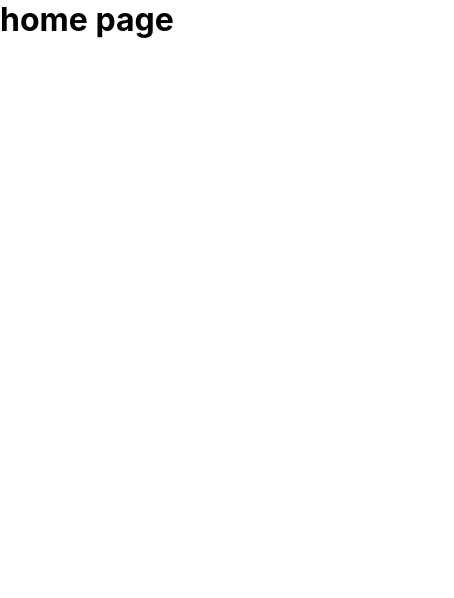
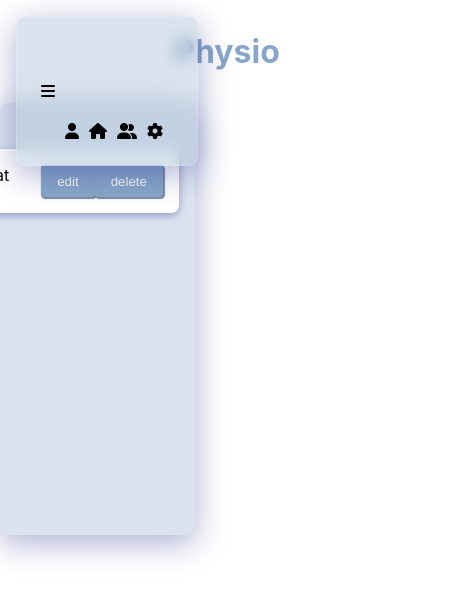
Before and after one commit to sreehari666/physio-app-backend, a React (Create React App) app in the folder frontend/: page / in a window 390 px wide. Shown: the top 598 px of the page, 454 px wide, since content can reach past the window. Built offline with nearby package versions, Linux system fonts and the light colour scheme.

Commit message:
feat : list box

```diff
--- a/frontend/public/index.html
+++ b/frontend/public/index.html
@@ -25,6 +25,7 @@
       Learn how to configure a non-root public URL by running `npm run build`.
     -->
     <title>React App</title>
+    <link rel="stylesheet" href="https://cdnjs.cloudflare.com/ajax/libs/font-awesome/6.2.1/css/all.min.css" integrity="sha512-MV7K8+y+gLIBoVD59lQIYicR65iaqukzvf/nwasF0nqhPay5w/9lJmVM2hMDcnK1OnMGCdVK+iQrJ7lzPJQd1w==" crossorigin="anonymous" referrerpolicy="no-referrer" />
   </head>
   <body>
     <noscript>You need to enable JavaScript to run this app.</noscript>
--- /dev/null
+++ b/frontend/src/screens/doctor/Navbar.js
@@ -0,0 +1,25 @@
+import './NavbarStyle.css';
+import {useState} from "react";
+
+export const Navbar=()=>{
+
+    const [toggleBtn,setToggleBtn] = useState(true);
+    return(
+        <nav
+        className={`row ${toggleBtn ? 'NavbarItems' : 'NavbarItems-expanded'}`}
+        onClick={()=>setToggleBtn(prev=>!toggleBtn)}>
+
+            <ul>
+
+                <li className="btn-top"><a onClick={()=>setToggleBtn(prev=>!toggleBtn)}><i className="fa-solid fa-bars"></i></a></li>
+                <li className="items-li"><a href="/account"><i className="fa-solid fa-user"></i></a><p className={`row ${toggleBtn ? 'item-text-x' : 'item-text'}`}>Account</p></li>
+                <li className="items-li"><a href="/"><i className="fa-solid fa-house"></i></a><p className={`row ${toggleBtn ? 'item-text-x' : 'item-text'}`}>Home</p></li>
+                <li className="items-li"><a href="/patients"><i className="fa-solid fa-user-group"></i></a><p className={`row ${toggleBtn ? 'item-text-x' : 'item-text'}`}>Patients</p></li>
+                {/* <li><button>click</button></li> */}
+                <li className="items-li"><a href="/settings"><i className="fa-solid fa-gear"></i></a><p className={`row ${toggleBtn ? 'item-text-x' : 'item-text'}`}>Settings</p></li>
+
+            </ul>
+        </nav>
+    )
+
+}
--- /dev/null
+++ b/frontend/src/screens/doctor/NavbarStyle.css
@@ -0,0 +1,116 @@
+*{
+    margin: 0;
+    padding: 0;
+}
+.NavbarItems{
+    display: flex;
+    flex-direction: column;
+    height: auto;
+    width: fit-content;
+    padding: 1.5rem;
+    position: fixed;
+    margin-top: 1rem;
+    margin-left: 1rem;
+    border-radius: 1rem;
+    background: rgba( 136, 167, 200, 0.3 );
+    box-shadow: 0 8px 32px 0 rgba( 31, 38, 135, 0.37 );
+    backdrop-filter: blur( 8px );
+    -webkit-backdrop-filter: blur( 8px );
+    border-radius: 10px;
+    border: 1px solid rgba( 255, 255, 255, 0.18 );
+
+}
+.NavbarItems-expanded{
+    display: flex;
+    flex-direction: column;
+    height: auto;
+    width: fit-content;
+    padding: 1.5rem;
+    position: fixed;
+    margin-top: 1rem;
+    margin-left: 1rem;
+    border-radius: 1rem;
+    background: rgba( 136, 167, 200, 0.3 );
+    box-shadow: 0 8px 32px 0 rgba( 31, 38, 135, 0.37 );
+    backdrop-filter: blur( 8px );
+    -webkit-backdrop-filter: blur( 8px );
+    border-radius: 10px;
+    border: 1px solid rgba( 255, 255, 255, 0.18 );
+}
+
+ul{
+    list-style-type: none;
+
+}
+
+/* li {
+    margin-top: 5rem;
+
+}*/
+.items-li{
+    margin-top: 5rem;
+    display: flex;
+    flex-direction: row;
+
+}
+.items-li :hover{
+
+
+}
+
+.item-text{
+    margin-left: 2rem;
+}
+.item-text-x{
+    display: none;
+}
+/* .items-li-first{
+    margin-top: 2rem;
+} */
+a{
+    color: black;
+    text-decoration: none;
+
+}
+/* .userIcon{
+    height: 25px;
+    width: 25px;
+    border-radius: 12.5px;
+    background-color: white;
+    align-items: center;
+    justify-content: center;
+    margin:0;
+} */
+/* .user-a{
+    background-color: #fff;
+} */
+.btn-top{
+    border-bottom: 0;
+    padding: 0;
+}
+@media only screen and (max-width: 600px) {
+    /* .NavbarItems{
+        display: flex;
+        align-items: center;
+        justify-content: space-between;
+        width: 95%;
+        height: 20px;
+        position: fixed;
+        margin-right: 0.2rem;
+        margin-left: 0.2rem;
+        margin-top: 0.2rem;
+
+    } */
+    ul{
+        display: grid;
+        grid-template-columns: repeat(6, auto);
+        grid-gap: 10px;
+        align-items: center;
+        text-align: center;
+        justify-content: end;
+
+    }
+    li{
+        margin-top: 0;
+    }
+}
--- a/frontend/src/screens/doctor/doctor.css
+++ b/frontend/src/screens/doctor/doctor.css
@@ -33,7 +33,12 @@ img{
     display: flex;
     flex-direction: column;
     align-items: center;
-    box-shadow: 1px 2px 2px #77899d;
+    background: rgba( 136, 167, 200, 0.3 );
+    box-shadow: 0 8px 32px 0 rgba( 31, 38, 135, 0.37 );
+    backdrop-filter: blur( 8px );
+    -webkit-backdrop-filter: blur( 8px );
+    border-radius: 10px;
+    border: 1px solid rgba( 255, 255, 255, 0.18 );
 }
 input {
     width: 100%;
@@ -94,36 +99,41 @@ button:hover{
 }
 
 h3{
-    color: #ffff;
+    color: #88a7c8;
     margin-bottom: 2rem;
-    text-shadow: 1px 1px 1px #788ba0;
+    /* text-shadow: 1px 1px 1px #788ba0; */
+    opacity: 100%;
 }
 
 @media only screen and (max-width: 600px) {
+    h3{
+        color: #1a1f25;
+    }
     .container{
         display: flex;
         align-items: center;
         justify-content: center;
     }
     .bg_image{
-
         background-size: cover;
         padding: 1rem;
         width: 100%;
-
     }
     .loginContainer{
         width: 80%;
         height:fit-content;
-        background-color: #9ABBDE;
         position:fixed;
-        margin-top: 4rem;
+        margin-top: 6rem;
         border-radius: 0.5rem;
-        opacity: 60%;
         display: flex;
         flex-direction: column;
         align-items: center;
-        box-shadow: 1px 2px 2px #77899d;
+        background: rgba( 136, 167, 200, 0.45 );
+        box-shadow: 0 8px 32px 0 rgba( 31, 38, 135, 0.37 );
+        backdrop-filter: blur( 20px );
+        -webkit-backdrop-filter: blur( 20px );
+        border: 1px solid rgba( 255, 255, 255, 0.18 );
+
     }
 
 }
--- /dev/null
+++ b/frontend/src/screens/doctor/heading.css
@@ -0,0 +1,10 @@
+.heading-container{
+    width: 100%;
+    height: fit-content;
+    padding: 2rem;
+
+}
+h1{
+    color: rgba(136, 167, 200, 0.996);;
+    text-align: center;
+}
--- /dev/null
+++ b/frontend/src/screens/doctor/heading.js
@@ -0,0 +1,9 @@
+import './heading.css';
+export const Heading=()=>{
+    return(
+        <div className="heading-container">
+            <h1>Physio</h1>
+        </div>
+
+    )
+}
--- a/frontend/src/screens/doctor/home.js
+++ b/frontend/src/screens/doctor/home.js
@@ -1,9 +1,15 @@
-
+import './doctor.css';
+import { Navbar } from './Navbar';
+import { ListBox } from './listBox';
+import { Heading } from './heading';
 
 export const DoctorHome=()=>{
     return(
         <div>
-            <h1>home page</h1>
+           <Navbar />
+           <Heading />
+           <ListBox />
+
         </div>
     )
 }
--- /dev/null
+++ b/frontend/src/screens/doctor/listBox.css
@@ -0,0 +1,76 @@
+.main-container{
+
+    width: 50%;
+    height: 400px;
+    padding-top: 1rem;
+    padding-bottom: 1rem;
+    overflow-y: scroll;
+    border-radius: 0.5rem;
+    background: rgba( 136, 167, 200, 0.3 );
+    box-shadow: 0 8px 32px 0 rgba( 31, 38, 135, 0.37 );
+
+}
+.list-ul{
+
+}
+.item{
+    /* text-align: center; */
+    /* width: 100%; */
+    display: flex;
+    justify-content: flex-end;
+
+
+}
+.itemContainer{
+    padding: 1rem;
+    background-color: #fff;
+    margin: 1rem;
+    border-radius:0.5rem;
+    box-shadow: 0 3px 8px 0 rgba( 31, 38, 135, 0.37 );
+
+}
+/*scroll bar*/
+
+::-webkit-scrollbar {
+width: 20px;
+}
+
+/* Track */
+::-webkit-scrollbar-track {
+box-shadow: inset 0 0 5px #eee;
+border-radius: 10px;
+}
+
+/* Handle */
+::-webkit-scrollbar-thumb {
+border-radius: 10px;
+background: rgba( 136, 167, 200, 0.3 );
+backdrop-filter: blur( 8px );
+-webkit-backdrop-filter: blur( 8px );
+
+}
+
+/* Handle on hover */
+::-webkit-scrollbar-thumb:hover {
+background: rgba(136, 167, 200, 0.697);;
+
+}
+
+.list-btn{
+width: fit-content;
+border-radius: 0.2rem;
+/* padding: 1rem; */
+padding-left: 1rem;
+padding-right: 1rem;
+margin: 0;
+/* float: right; */
+
+
+}
+
+
+
+.item-text{
+
+    padding-right: 2rem;
+}
--- /dev/null
+++ b/frontend/src/screens/doctor/listBox.js
@@ -0,0 +1,27 @@
+import './listBox.css'
+export const ListBox=()=>{
+    const DATA = ["Dog dbjhfj dbsgjhdgj bdjhdjghhfgjdh", "Bird", "Cat", "Mouse", "Horse","Cat", "Mouse", "Horse"];
+    return(
+        <div className="main-container">
+            <ul className='list-ul'>
+                    {DATA.map(item => (
+                        <div className='itemContainer'>
+                            <li className='item'>
+                                <p className='item-text'>{item}</p>
+
+
+                                    <button className='list-btn'>edit</button>
+                                    <button className='list-btn'>delete</button>
+
+
+
+
+                            </li>
+                        </div>
+
+                    ))}
+
+            </ul>
+        </div>
+    )
+}
```
